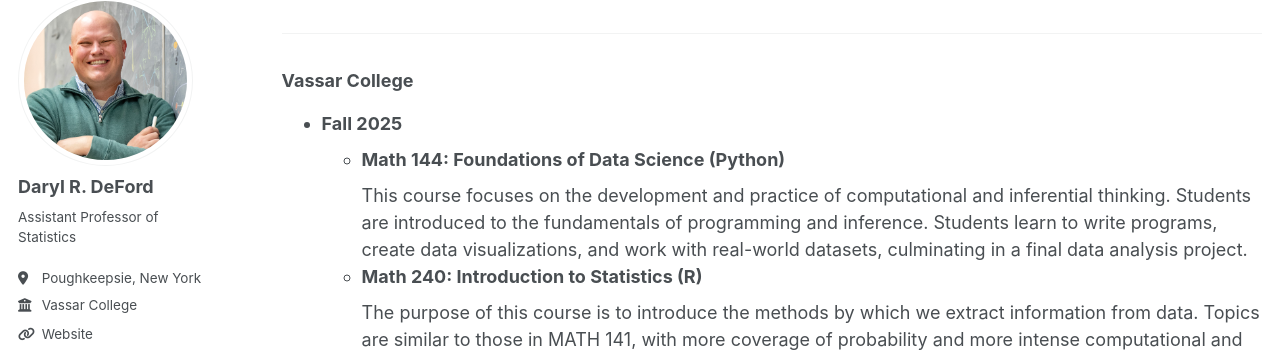
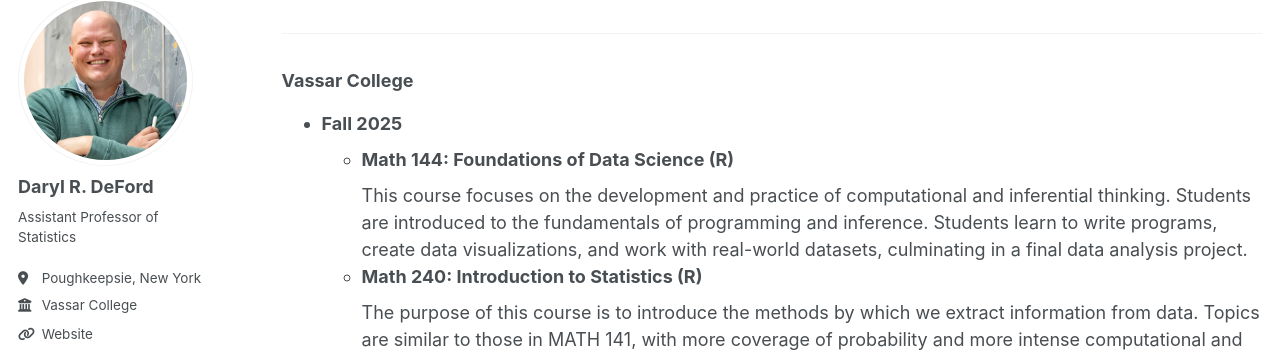
Before and after one commit to drdeford/drdeford.github.io, a Jekyll site: the page built from _pages/Teaching.md, in a window 1280 px wide and 900 px high, scrolled down 873 px. Shown: the part 111-463 px from the top of the window. Built offline with Jekyll 4.4.1, drawn with Linux system fonts in a browser that asks for light colours; some web fonts are replaced.

Commit message:
Update Teaching.md

```diff
--- a/_pages/Teaching.md
+++ b/_pages/Teaching.md
@@ -32,7 +32,7 @@ math students contribute to research around voting rights and political redistri
 <ul>
 <li> <b> Fall 2025 </b> </li>
 <ul>
-<li> <b> Math 144: Foundations of Data Science (Python)  </b> </li>
+<li> <b> Math 144: Foundations of Data Science (R)  </b> </li>
 This course focuses on the development and practice of computational and inferential thinking. Students are introduced to the fundamentals of programming and inference. Students learn to write programs, create data visualizations, and work with real-world datasets, culminating in a final data analysis project.
   <li> <b>Math 240:  Introduction to Statistics (R) </b> </li>
  The purpose of this course is to introduce the methods by which we extract information from data.  Topics are similar to those in MATH 141, with more coverage of probability and more intense computational and computer work. Statistical software is introduced and used.
```
